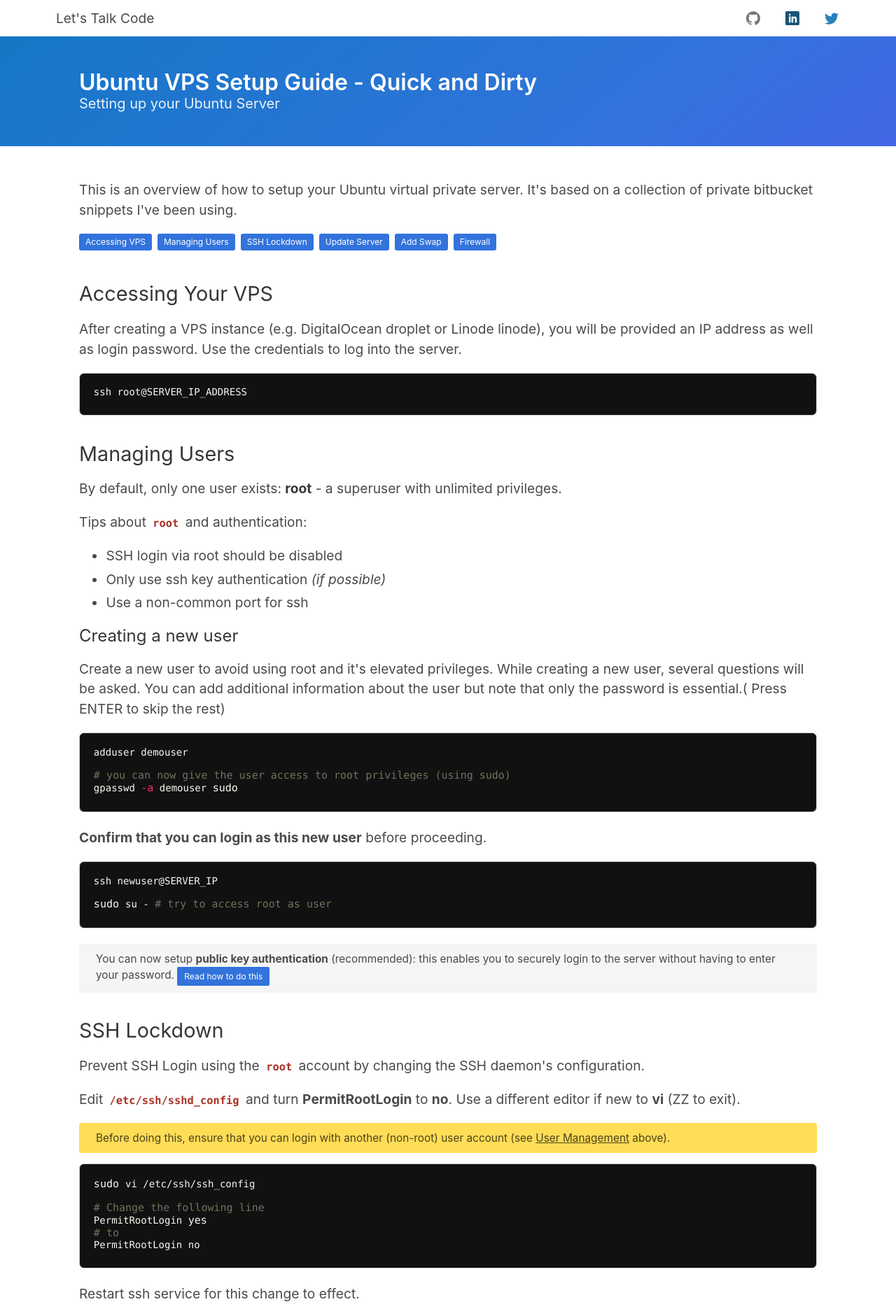
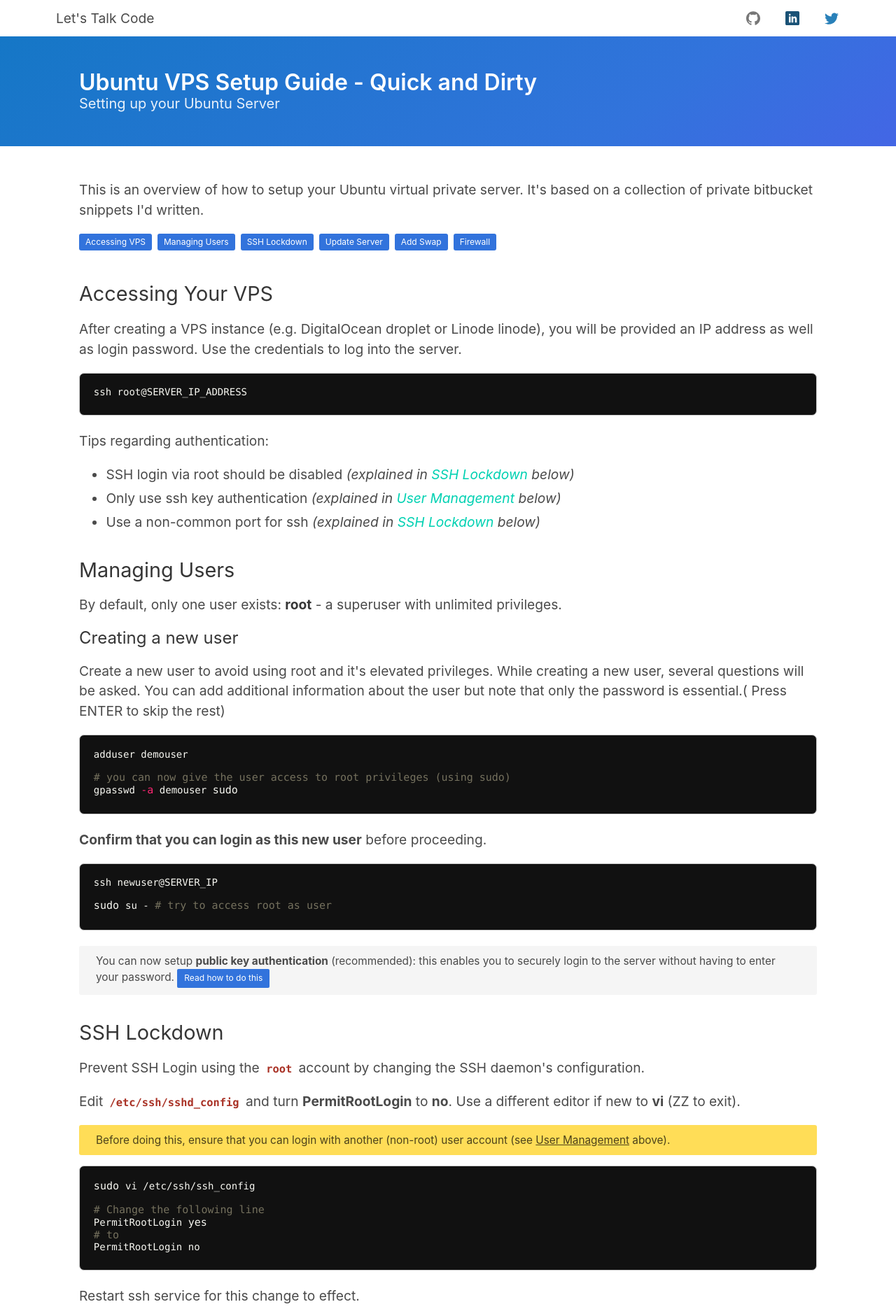
Before and after one commit to peteretelej/peteretelej.github.io, a Jekyll site: the page built from _posts/2018-03-10-setup-ubuntu-vps.md, in a window 1280 px wide. Shown: the top 1881 px of the page at 70% size. Built offline with Jekyll 4.4.1, drawn with Linux system fonts in a browser that asks for light colours; some of the changed text lies outside the part shown.

Commit message:
Style more-info box

```diff
--- a/_posts/2018-03-10-setup-ubuntu-vps.md
+++ b/_posts/2018-03-10-setup-ubuntu-vps.md
@@ -6,7 +6,8 @@
 thumbnail: https://peteretelej.github.io/images/logos/ubuntu-logo.png
 ---
 
-<p>This is an overview of how to setup your Ubuntu virtual private server. It's based on a collection of private bitbucket snippets I've been using.</p>
+<p>This is an overview of how to setup your Ubuntu virtual private server. It's based on a collection of private bitbucket snippets I'd written.</p>
+
 <div class="tags">
 <a href="#accessing-vps" class="tag is-info">Accessing VPS</a>
 <a href="#user-management" class="tag is-info">Managing Users</a>
@@ -23,14 +24,16 @@
 ssh root@SERVER_IP_ADDRESS
 {% endhighlight %}
 
+<p>Tips regarding authentication:</p>
+<ul>
+<li>SSH login via root should be disabled <i>(explained in <a href="#ssh-lockdown">SSH Lockdown</a> below)</i></li>
+<li>Only use ssh key authentication <i>(explained in <a href="#user-management">User Management</a> below)</i></li>
+<li>Use a non-common port for ssh <i>(explained in <a href="#ssh-lockdown">SSH Lockdown</a> below)</i></li>
+</ul>
+
+
 <h3 id="user-management">Managing Users</h3>
 <p>By default, only one user exists: <strong>root</strong> - a superuser with unlimited privileges. </p>
-<p>Tips about <code>root</code> and authentication:</p>
-<ul>
-<li>SSH login via root should be disabled</li>
-<li>Only use ssh key authentication <i>(if possible)</i></li>
-<li>Use a non-common port for ssh</li>
-</ul>
 
 <h4>Creating a new user</h4>
 <p>Create a new user to avoid using root and it's elevated privileges. While creating a new user, several questions will be asked. You can add additional information about the user but note that only the password is essential.( Press ENTER to skip the rest)</p>
@@ -114,7 +117,7 @@
 sudo service sshd restart
 {% endhighlight %}
 
-<p class="notification">I would also recommend using a non-common port for SSH.
+<p class="notification">I would also recommend using a <b>non-common port for SSH</b>.
 <a class="button is-small is-info" href="#more-ssh-port" onclick="toggle(this,'more-ssh-port')" >Read how to do this</a>
 </p>
 <div class="box hide"  id="more-ssh-port" >
@@ -196,7 +199,7 @@
 /swapfile   none    swap    sw    0   0
 {% endhighlight %}
 
-<p class="notification"> If you are working on a RAM intensive application, e.g Java, you should consider reducing swappiness and inode cache rate.
+<p class="notification">If you are working on a RAM intensive app, e.g Java, consider <b>reducing swappiness</b> and <b>inode cache rate</b>.
 <a class="button is-small is-info" href="#more-swappiness" onclick="toggle(this,'more-swappiness')" >Read how to do that</a>
 </p>
 
--- a/style.scss
+++ b/style.scss
@@ -46,3 +46,7 @@
 	padding-top:10px;
 	padding-bottom:10px;
 }
+
+.box.hide{
+	box-shadow: inset 0px 5px 15px #ababab;
+}
```
Also changed, not shown: other parts of _posts/2018-03-10-setup-ubuntu-vps.md (+4 -4 lines).
